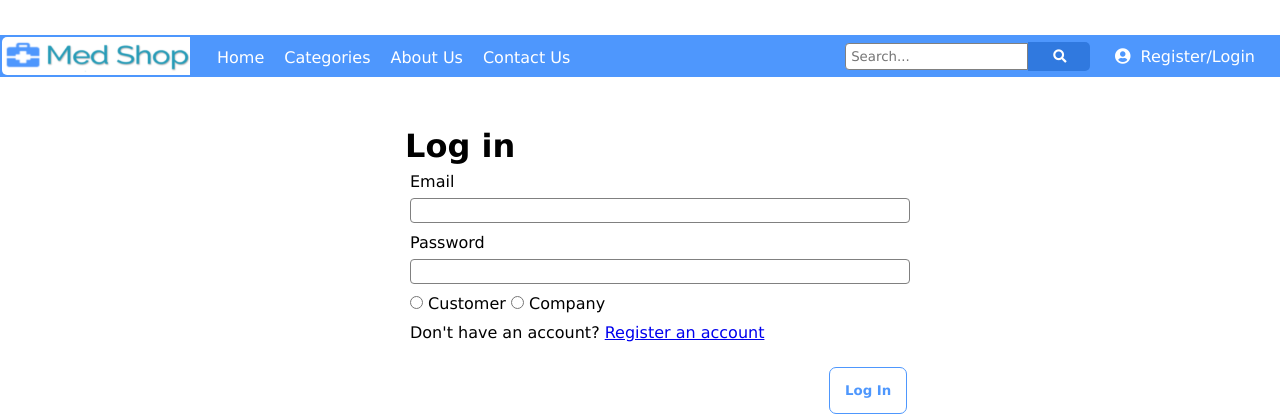
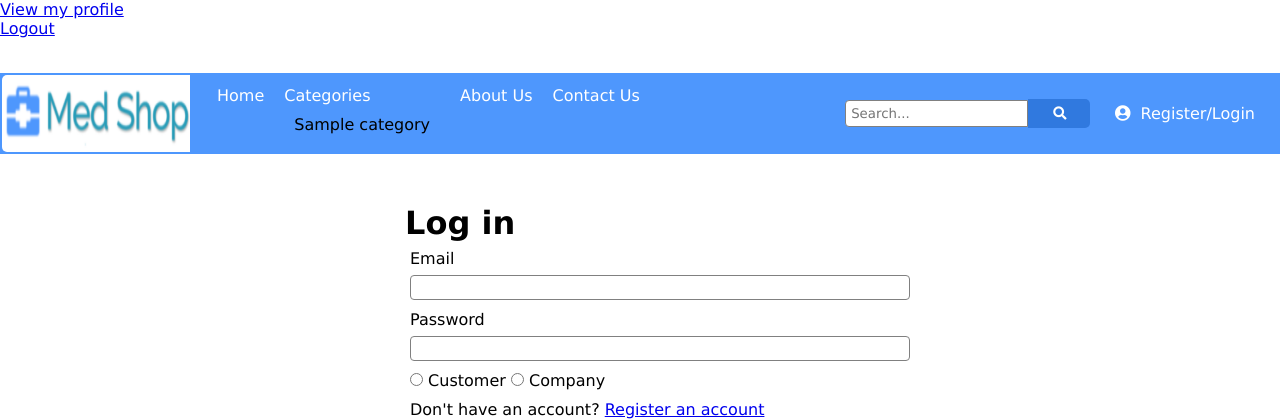
Before and after one commit to WadihChekriMorkos/web3-2021-Wadih-CHEKRI-MORKOS, a PHP site: page /register_login/login.php in a window 1280 px wide. Shown: the top 420 px of the page. Run offline with PHP 8.4, Linux system fonts and the light colour scheme; tables that the repository leaves empty or names only in its code hold one stand-in row (values such as "Sample post"); a stand-in replaces the project's code that opens the database connection.

Commit message:
Update header.php

```diff
--- a/header/header.php
+++ b/header/header.php
@@ -4,7 +4,6 @@
     <meta charset="UTF-8">
     <meta http-equiv="X-UA-Compatible" content="IE=edge">
     <meta name="viewport" content="width=device-width, initial-scale=1.0">
-    <link rel="stylesheet" href="../header/headerStyle.css"/>
     <link rel="stylesheet" href="../header/headerStyle.css"/>
 
     <link rel="stylesheet" href="https://use.fontawesome.com/releases/v5.15.4/css/all.css" integrity="sha384-DyZ88mC6Up2uqS4h/KRgHuoeGwBcD4Ng9SiP4dIRy0EXTlnuz47vAwmeGwVChigm" crossorigin="anonymous">
@@ -13,17 +12,34 @@
 </head>
 <body>
     <div class="container">
+        <div class="client-options">
+            <ul>
+                <li><a href="#">View my profile</a></li>
+                <li><a href="../register_login/logout.php">Logout</a></li>
+        </div>
 
         <div class="navbar">
             <img src="../imgs/capture.png">
+
             <ul id="menu1">
-                <li><a href="#">Home</a></li>
-                <li><a href="#">Categories</a></li>
+                <li><a href="../home/home.php">Home</a></li>
+                <li class="categorie">
+                    <a href="#">Categories</a>
+                    <ul class="categorie-list">
+                <?php
+                    include "../db_con/connection.php";
+                    $allCategories="select categorieName from categories";
+                    $result=mysqli_query($con,$allCategories);
+                    while($row=mysqli_fetch_assoc($result)){
+                        echo "<li>".$row["categorieName"]."</li>";
+                    }
+                ?>
+                 </ul>
+                </li>
                 <li><a href="#">About Us</a></li>
                 <li><a href="#">Contact Us</a></li>
                 <hr>
                 <li class="icons-mobile"><a href="../register_login/register.php"><i class="fas fa-user-circle"></i><span>Register/Login</span></a></li>
-                <li class="icons-mobile"><a href="#"><i class="fas fa-shopping-cart"></i><span>Cart</span></a></li>
             </ul>
 
             <table>
@@ -32,51 +48,75 @@
                 <td><input type="text" placeholder="Search..."/></td>
                 <td><button><i class="fas fa-search"></i>&nbsp;&nbsp;<span id="searchText"></span></button></td>
                 <td class="icon-style">
-
                 <?php
                 session_start();
                 if(isset($_SESSION["clientName"]) && !empty($_SESSION["clientName"])){
-                    echo "<i class=\"fas fa-user-circle\"></i><span>".$_SESSION["clientName"]."</span>";
+                    echo "<i class=\"fas fa-user-circle icon-click\"></i><span class=\"icon-click\">".$_SESSION["clientName"]."</span></td>";
                     echo "<td class=\"icon-style\"><a><i class=\"fas fa-shopping-cart\"></i><span>Cart</span>";
                 }
                 else if(isset($_SESSION["companyName"]) && !empty($_SESSION["companyName"])){
-                    echo "<i class=\"fas fa-building\"></i><span>".$_SESSION["companyName"]."</span>";
+                    echo "<i class=\"fas fa-building icon-click\"></i><span class=\"icon-click\">".$_SESSION["companyName"]."</span></td>";
                     echo "<td class=\"icon-style\"><a><i class=\"fas fa-shopping-cart\"></i><span>Cart</span>";
                 }
-
-
-
-
                 else{
                     echo "<a href=\"../register_login/register.php\"><i class=\"fas fa-user-circle icon-style\"></i>
-                    <span>Register/Login</span></a>";
+                    <span class=\"reg-log\">Register/Login</span></a>";
                 echo "</td>";
                 }
-                ?>
-
+               ?>
                 </tr>
             </table>
-
             <div class="mobile-menu">
             <i class="fas fa-bars"></i>
             </div>
         </div>
     </div>
-
-
-
-    <script>
+ <script>
+        var cat_clicks=0,client_options_clicks=0;
        $(document).ready(function(){
+            $(".categorie").click(function() {
+                if(cat_clicks%2==0){
+                $(".categorie-list").show();
+                $(".categorie").css("background-color","#2566c2");
+                cat_clicks++;
+                }
+                else{
+                    $(".categorie-list").hide();
+                    $(".categorie").css("background-color","#4e97fd");
+                    cat_clicks++;
+                }
+            });
+            $(".icon-click").click(function() {
+                if(client_options_clicks%2==0){
+                $(".client-options").show();
+                client_options_clicks++;
+                }
+                else{
+                    $(".client-options").hide();
+                    client_options_clicks++;
+                }
+            }
+            );
+            /*MOBILE PARTS*/
            $(".mobile-menu").click(function(){
                $(".navbar ul").toggle();
                $("table").toggle();
            });
+
            $( window ).resize(function() {
         if($(window).width()>=1100){
             $(".navbar ul").show();
             $("table").show();
         }
-           });
-       });
+        if($(window).width()<900){
+            $(".categorie-list").css("position","static");
+        }
+        else{
+            $(".categorie-list").css("position","absolute");
+        }
+
+       })
+       }
+       );
 
     </script>
```
